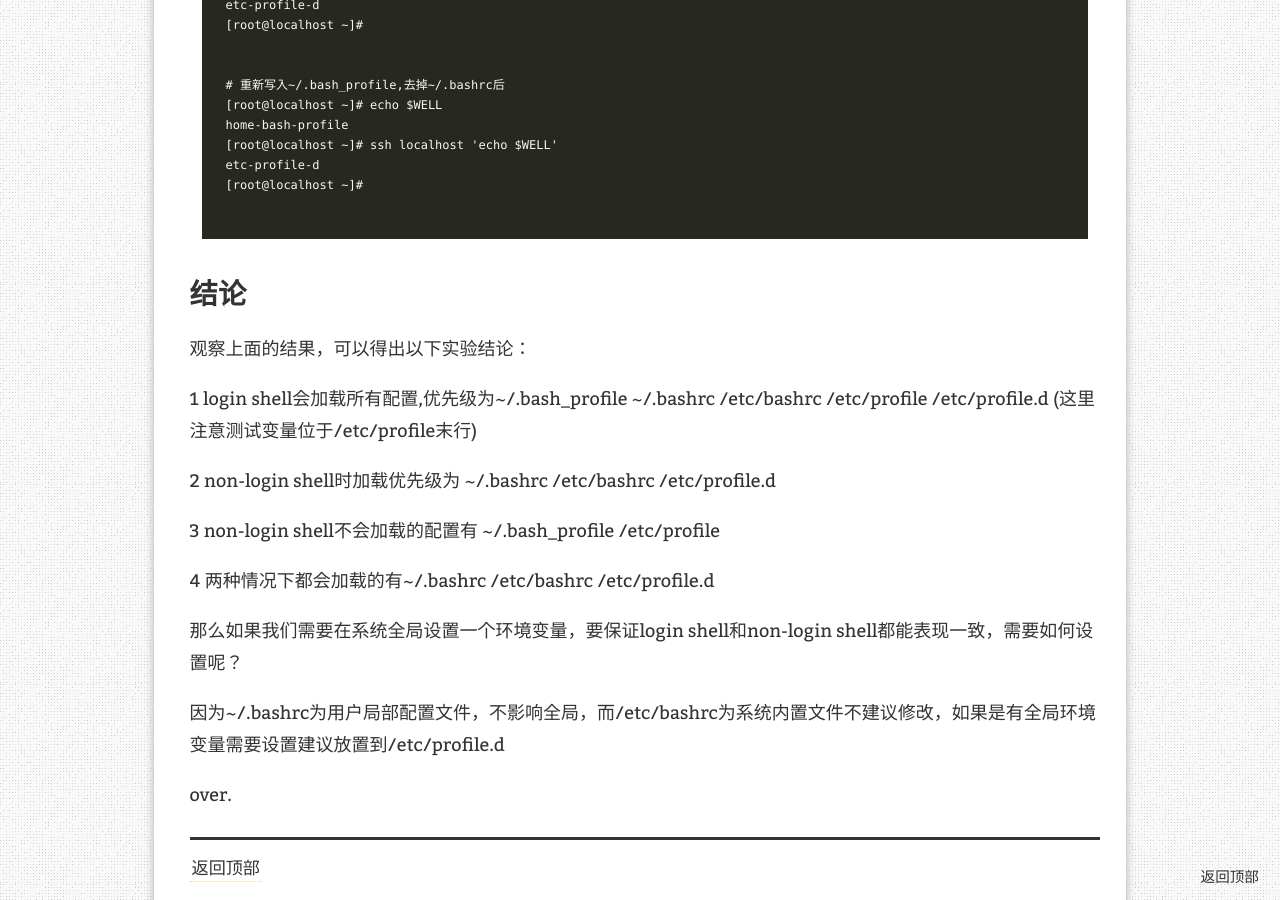
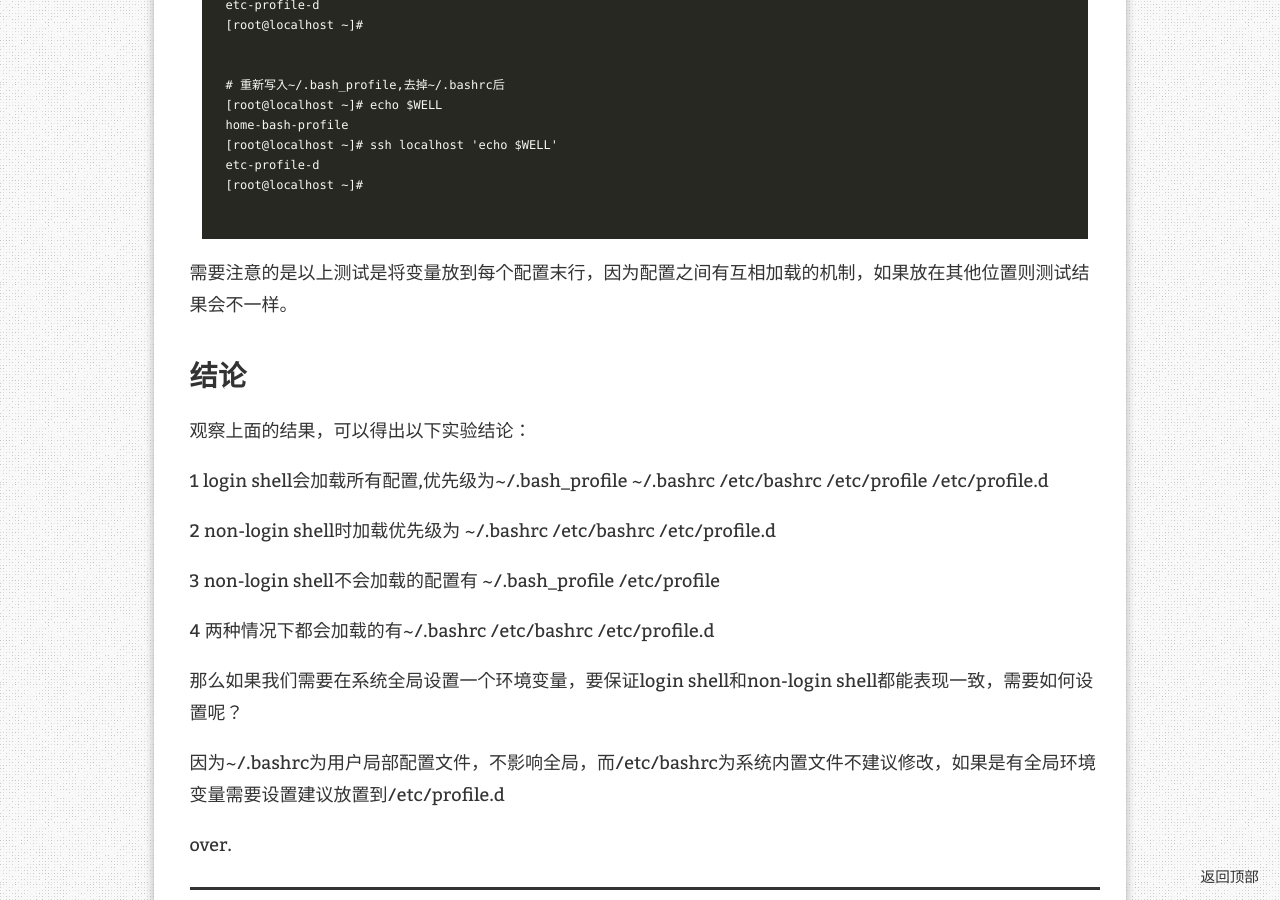
Before and after one commit to itxx00/itxx00.github.io, a Jekyll site: the page built from _posts/2021-02-24-bash-rc-profile-exec-order.md, in a window 1280 px wide and 900 px high, scrolled down 2316 px. Built offline with Jekyll 4.4.1, drawn with Linux system fonts in a browser that asks for light colours; comment, search, counter and statistics services are not loaded.

Commit message:
new post: _posts/2021-02-24-bash-rc-profile-exec-order.md

````diff
--- a/_posts/2021-02-24-bash-rc-profile-exec-order.md
+++ b/_posts/2021-02-24-bash-rc-profile-exec-order.md
@@ -92,10 +92,12 @@ etc-profile-d
 
 ```
 
+需要注意的是以上测试是将变量放到每个配置末行，因为配置之间有互相加载的机制，如果放在其他位置则测试结果会不一样。
+
 ## 结论
 观察上面的结果，可以得出以下实验结论：
 
-1 login shell会加载所有配置,优先级为~/.bash_profile ~/.bashrc /etc/bashrc /etc/profile /etc/profile.d (这里注意测试变量位于/etc/profile末行)
+1 login shell会加载所有配置,优先级为~/.bash_profile ~/.bashrc /etc/bashrc /etc/profile /etc/profile.d
 
 2 non-login shell时加载优先级为 ~/.bashrc /etc/bashrc /etc/profile.d
 
````
